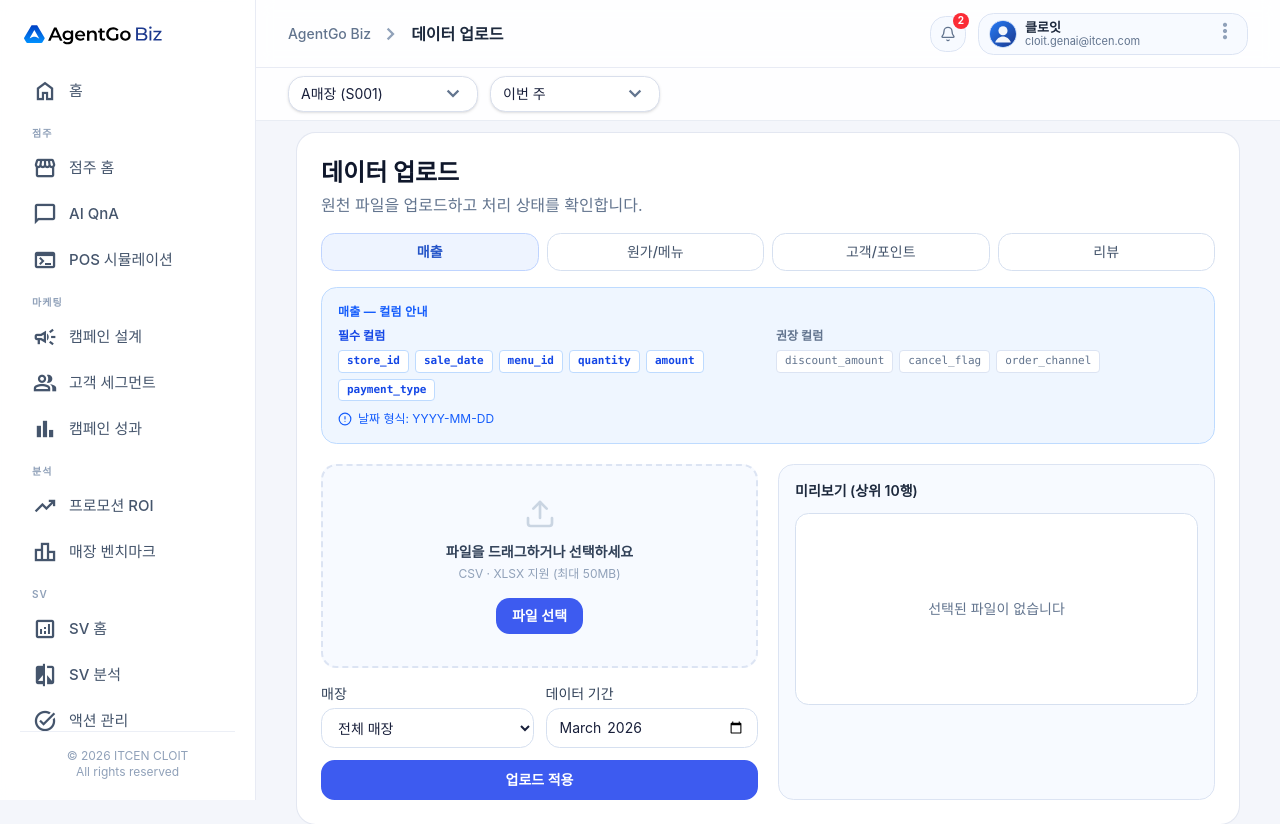
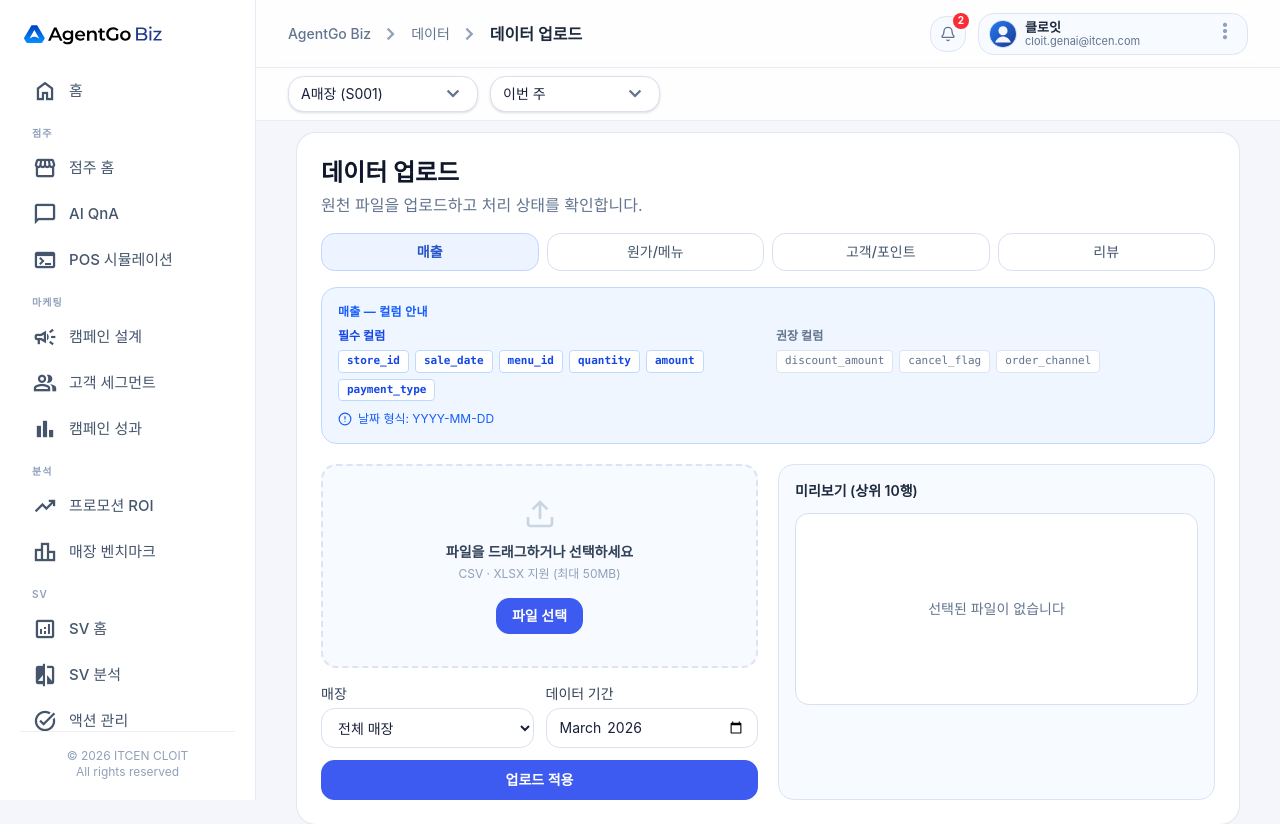
Before and after one commit to hnryu-cloit/agentgo-biz-front, a React (Vite) app: page /data/upload in a window 1280 px wide. Shown: the top 824 px of the page. Built offline with nearby package versions, Linux system fonts and the light colour scheme; a web font is replaced by a local one.

Commit message:
feat: 헤더 브레드크럼 다단계 계층 경로 표시

```diff
--- a/src/components/commons/Header.tsx
+++ b/src/components/commons/Header.tsx
@@ -4,28 +4,30 @@ import { useLocation } from "react-router-dom";
 import { Bell, X } from "lucide-react";
 import { sessionUser } from "@/data/sessionUser";
 
-const pageTitleMap: Record<string, string> = {
-  "/": "대시보드",
-  "/overview": "개요",
-  "/owner/dashboard": "점주 홈",
-  "/owner/qna": "AI QnA",
-  "/owner/pos-simulation": "POS 시뮬레이션",
-  "/supervisor/dashboard": "수퍼바이저 보드",
-  "/supervisor/analysis": "SV 분석",
-  "/supervisor/actions": "액션 관리",
-  "/supervisor/visit-log": "방문 기록",
-  "/hq/control-tower": "컨트롤 타워",
-  "/hq/notices": "공지 OCR",
-  "/hq/alerts/detail": "이상 경보 상세",
-  "/marketing/campaigns": "캠페인 설계",
-  "/marketing/rfm": "고객 세그먼트",
-  "/marketing/performance": "캠페인 성과",
-  "/analysis/roi": "프로모션 ROI",
-  "/analysis/benchmark": "매장 벤치마크",
-  "/reports": "리포트",
-  "/settings/users": "사용자 관리",
-  "/settings/stores": "매장 설정",
-  "/data/upload": "데이터 업로드",
+type Crumb = { label: string };
+
+const breadcrumbMap: Record<string, Crumb[]> = {
+  "/":                        [{ label: "대시보드" }],
+  "/overview":                [{ label: "대시보드" }],
+  "/owner/dashboard":         [{ label: "점주" }, { label: "점주 홈" }],
+  "/owner/qna":               [{ label: "점주" }, { label: "AI QnA" }],
+  "/owner/pos-simulation":    [{ label: "점주" }, { label: "POS 시뮬레이션" }],
+  "/supervisor/dashboard":    [{ label: "SV" }, { label: "SV 홈" }],
+  "/supervisor/analysis":     [{ label: "SV" }, { label: "SV 분석" }],
+  "/supervisor/actions":      [{ label: "SV" }, { label: "액션 관리" }],
+  "/supervisor/visit-log":    [{ label: "SV" }, { label: "방문 기록" }],
+  "/hq/control-tower":        [{ label: "본사" }, { label: "컨트롤 타워" }],
+  "/hq/notices":              [{ label: "본사" }, { label: "공지 OCR" }],
+  "/hq/alerts/detail":        [{ label: "본사" }, { label: "이상 경보 상세" }],
+  "/marketing/campaigns":     [{ label: "마케팅" }, { label: "캠페인 설계" }],
+  "/marketing/rfm":           [{ label: "마케팅" }, { label: "고객 세그먼트" }],
+  "/marketing/performance":   [{ label: "마케팅" }, { label: "캠페인 성과" }],
+  "/analysis/roi":            [{ label: "분석" }, { label: "프로모션 ROI" }],
+  "/analysis/benchmark":      [{ label: "분석" }, { label: "매장 벤치마크" }],
+  "/reports":                 [{ label: "리포트 / 설정" }, { label: "리포트" }],
+  "/settings/users":          [{ label: "리포트 / 설정" }, { label: "사용자 관리" }],
+  "/settings/stores":         [{ label: "리포트 / 설정" }, { label: "매장 설정" }],
+  "/data/upload":             [{ label: "데이터" }, { label: "데이터 업로드" }],
 };
 
 type Notification = {
@@ -53,7 +55,7 @@ const notifIcon: Record<Notification["type"], string> = {
 
 export const Header: React.FC = () => {
   const location = useLocation();
-  const pageTitle = pageTitleMap[location.pathname] ?? "대시보드";
+  const crumbs = breadcrumbMap[location.pathname] ?? [{ label: "대시보드" }];
   const [notifOpen, setNotifOpen] = useState(false);
   const [notifications, setNotifications] = useState(mockNotifications);
 
@@ -68,8 +70,14 @@ export const Header: React.FC = () => {
       <div className="flex h-full items-center justify-between px-5 md:px-8">
         <div className="flex items-center gap-2">
           <span className="text-sm font-medium text-slate-500">AgentGo Biz</span>
-          <span className="material-symbols-outlined text-[16px] text-slate-400">chevron_right</span>
-          <span className="text-base font-semibold text-slate-800">{pageTitle}</span>
+          {crumbs.map((crumb, i) => (
+            <span key={crumb.label} className="flex items-center gap-2">
+              <span className="material-symbols-outlined text-[16px] text-slate-400">chevron_right</span>
+              <span className={i === crumbs.length - 1 ? "text-base font-semibold text-slate-800" : "text-sm font-medium text-slate-500"}>
+                {crumb.label}
+              </span>
+            </span>
+          ))}
         </div>
 
         <div className="flex items-center gap-3">
```
